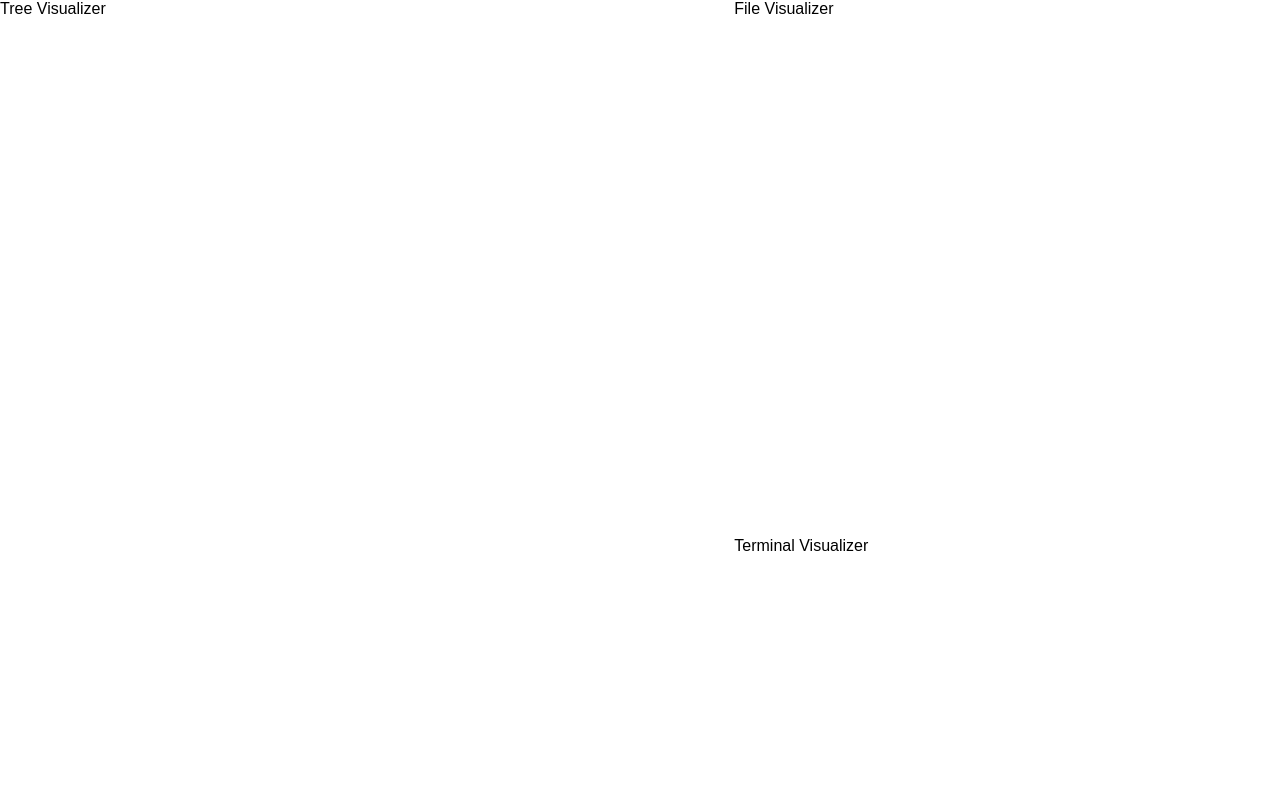
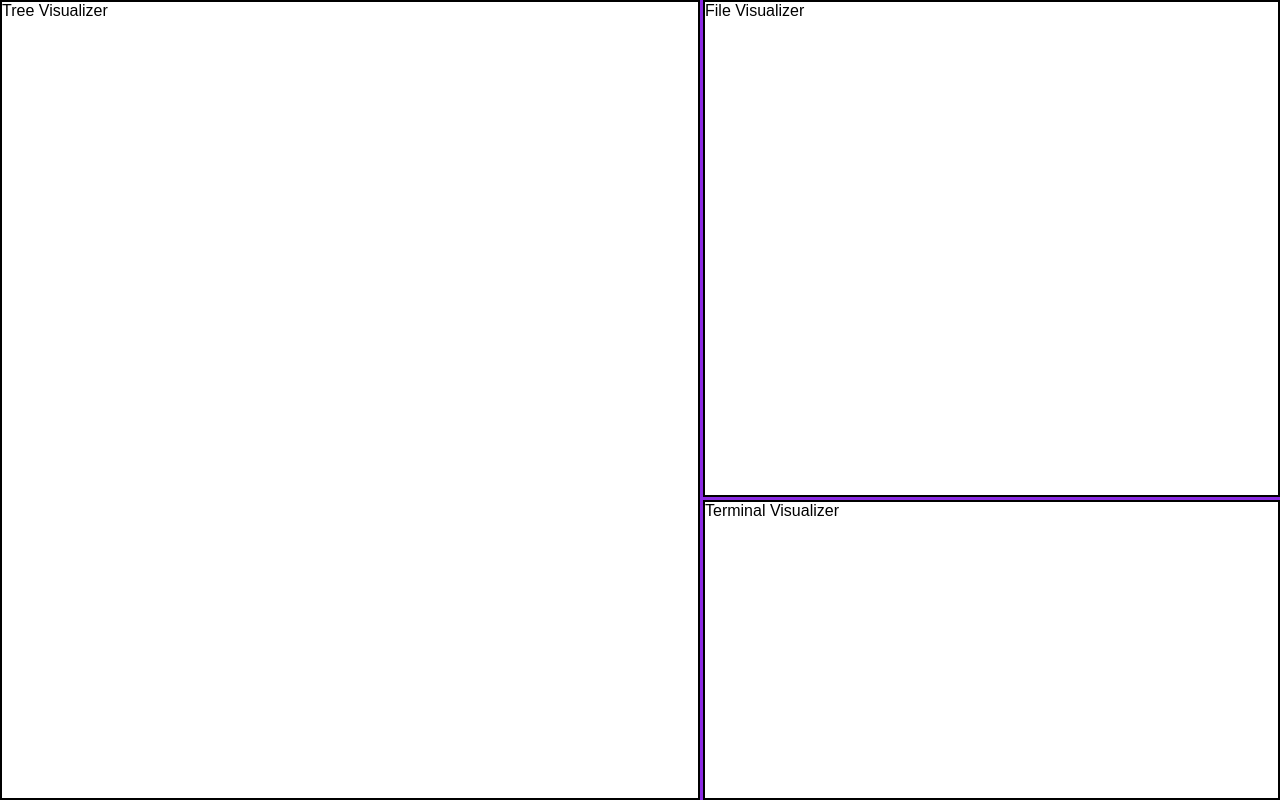
Before and after one commit to RobertStamatoiu/File-visualizer, a plain HTML site: page index.html in a window 1280 px wide. Drawn offline with Linux system fonts and the light colour scheme.

Commit message:
added panel resizing

```diff
--- a/index.html
+++ b/index.html
@@ -11,11 +11,11 @@
 <body>
 
     <div class="layout">
-        <div id="tree-view">Tree Visualizer</div>
+        <div id="tree-view" class="block">Tree Visualizer</div>
         <div id="vertical-separator"></div>
-        <div id="terminal-view">Terminal Visualizer</div>
+        <div id="terminal-view" class="block">Terminal Visualizer</div>
         <div id="horizontal-separator"></div>
-        <div id="file-view">File Visualizer</div>
+        <div id="file-view" class="block">File Visualizer</div>
     </div>
 
     <script src="script.js"></script>
--- a/script.js
+++ b/script.js
@@ -1,2 +1,29 @@
-const HorizontalSeparator = document.getElementById("horizontal-separator");
-const VerticalSeparator = document.getElementById("vertical-separator");
+
+const layout = document.querySelector('.layout');
+const RowSeparator = document.getElementById("horizontal-separator");
+const ColSeparator = document.getElementById("vertical-separator");
+
+
+let row_dragging = false;
+let col_dragging = false;
+let min_height = 200;
+let min_width = 230;
+
+
+
+RowSeparator.addEventListener('mousedown', () => { row_dragging = true; });
+ColSeparator.addEventListener('mousedown', () => { col_dragging = true; });
+document.addEventListener('mouseup', () => { row_dragging = false; col_dragging = false; });
+
+document.addEventListener('mousemove', (event) => {
+    if(!(row_dragging || col_dragging)){
+        return;
+    }
+    if(col_dragging){
+        const x = event.clientX;
+        layout.style.gridTemplateColumns = `${Math.max(min_width, Math.min(x, window.innerWidth - min_width))}px 5px 1fr`;
+    } else {
+        const y = event.clientY;
+        layout.style.gridTemplateRows = `${Math.max(min_height, Math.min(y, window.innerHeight - min_height))}px 5px 1fr`;
+    }
+})
--- a/style.css
+++ b/style.css
@@ -18,8 +18,8 @@ body {
 .layout {
     display: grid;
 
-    grid-template-columns: repeat(6, 1fr 5px) 1fr;
-    grid-template-rows: 1fr 5px 1fr 5px 1fr;
+    grid-template-columns: 700px 3px 1fr;
+    grid-template-rows: 1fr 3px 300px;
 
     width: 100vw;
     height: 100vh;
@@ -27,32 +27,35 @@ body {
     position: relative;
 }
 
+.block {
+    border: 2px solid black;
+    user-select: none;
+}
+
 #tree-view {
-    border: none;
-    grid-column: 1 / 8;
-    grid-row: 1 / 6;
+    grid-column: 1;
+    grid-row: 1 / 4;
+}
+
+#terminal-view {
+    grid-column: 3;
+    grid-row: 3 / 4;
+}
+
+#file-view {
+    grid-column: 3;
+    grid-row: 1;
 }
 
 #vertical-separator {
-    border: none;
-    grid-column: 8 / 9;
-    grid-row: 1 / 6;
-}
-
-#terminal-view {
-    border: none;
-    grid-column: 9 / 14;
-    grid-row: 5 / 6;
+    grid-row: 1 / 4;
+    background-color: blueviolet;
+    cursor: col-resize;
 }
 
 #horizontal-separator {
-    border: qpx solid black;
-    grid-column: 9 / 14;
-    grid-row: 4 / 5;
+    grid-row: 2;
+    grid-column: 3;
+    background-color: blueviolet;
+    cursor: row-resize;
 }
-
-#file-view {
-    border: none;
-    grid-column: 9 / 14;
-    grid-row: 1 / 4;
-}
```
